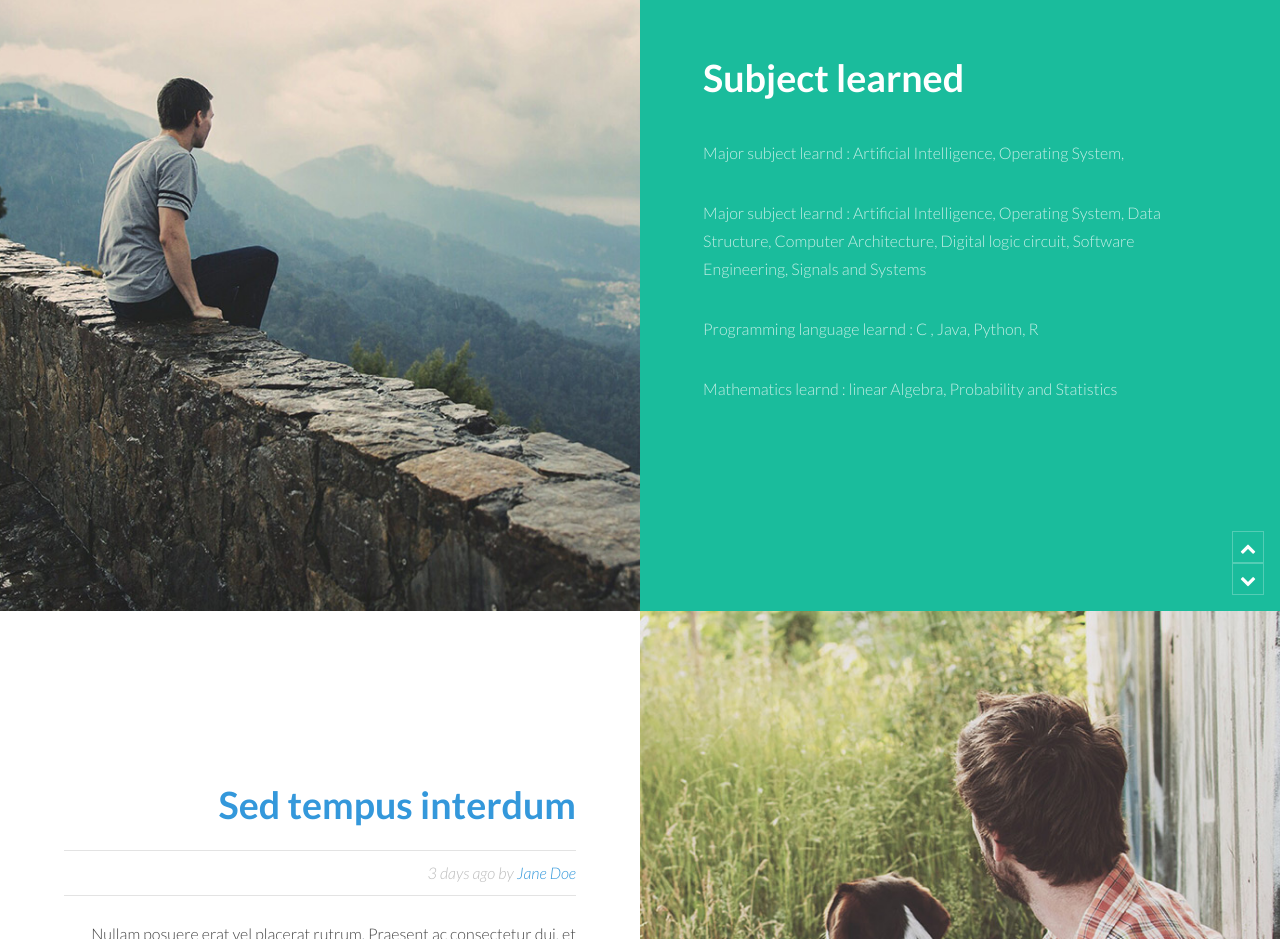
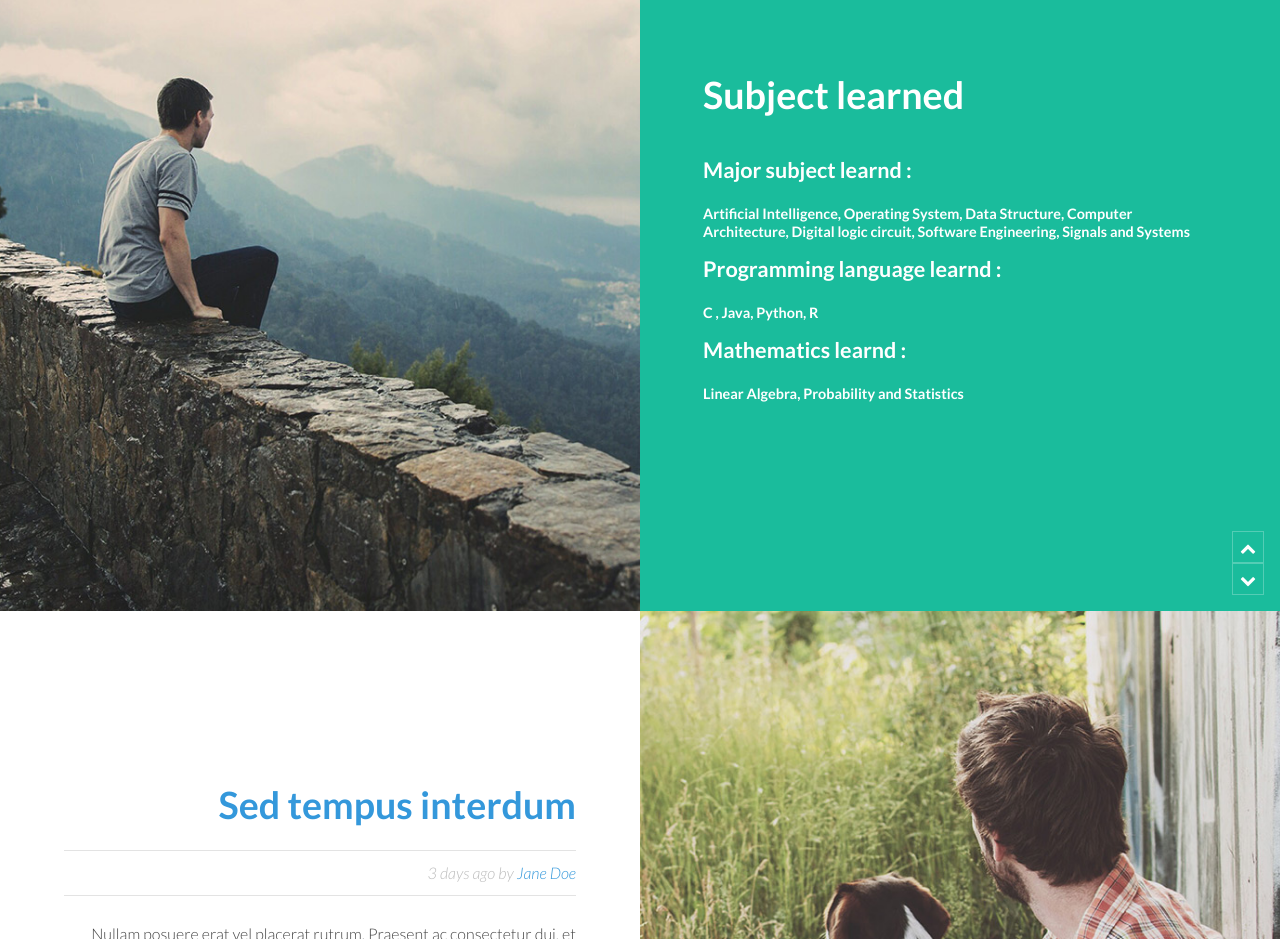
Before and after one commit to yong89223/Mid-Term_Project, a plain HTML site: page index.html in a window 1280 px wide. Shown: the part 1380-2319 px from the top of the page. Drawn offline with Linux system fonts and the light colour scheme.

Commit message:
eighth commit

```diff
--- a/index.html
+++ b/index.html
@@ -35,10 +35,13 @@
 				<div class="content">
 					<div class="inner">
 						<header><h2><a href="generic.html">Subject learned</a></h2>
-						</header><p>Major subject learnd : Artificial Intelligence, Operating System, </p>
-						<p>Major subject learnd : Artificial Intelligence, Operating System, Data Structure, Computer Architecture, Digital logic circuit, Software Engineering, Signals and Systems</p>
-						<p>Programming language learnd : C , Java, Python, R </p>
-						<p>Mathematics learnd : linear Algebra, Probability and Statistics </p>
+						</header>
+						<h3>Major subject learnd : </h3>
+						<h5>Artificial Intelligence, Operating System, Data Structure, Computer Architecture, Digital logic circuit, Software Engineering, Signals and Systems</h5>
+						<h3>Programming language learnd :</h3>
+						<h5>C , Java, Python, R </h5>
+						<h3>Mathematics learnd :</h3>
+						<h5>Linear Algebra, Probability and Statistics </h5>
 						</div>
 					<div class="postnav">
 						<a href="#one" class="scrolly prev"><span class="icon fa-chevron-up"></span></a>
```
